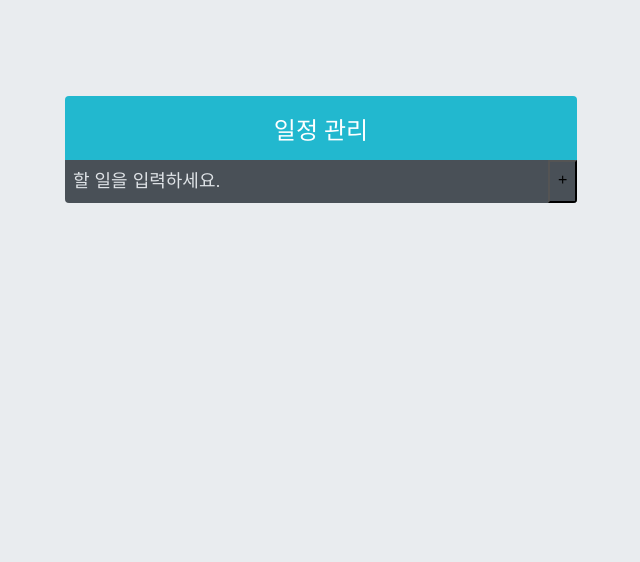
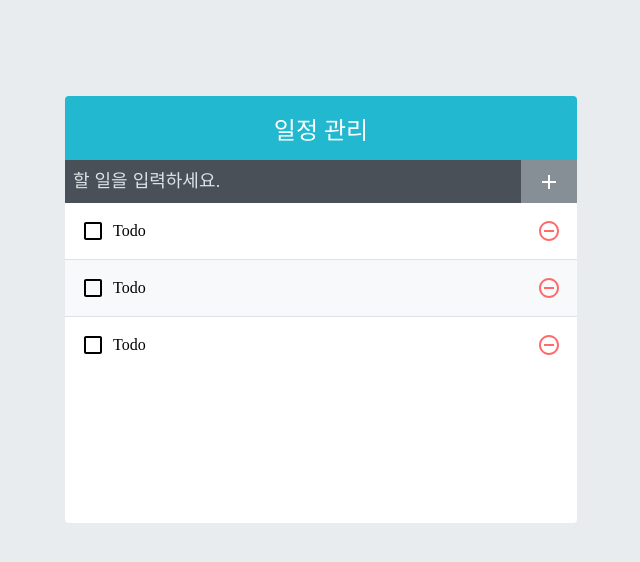
Before and after one commit to radness/react-todo-app, a React (Create React App) app: page / in a window 1280 px wide. Shown: the top 562 px of the page, without its empty margins (319-959 px from the left). Built offline with nearby package versions, Linux system fonts and the light colour scheme.

Commit message:
todo list ui 구현

```diff
--- a/src/App.js
+++ b/src/App.js
@@ -1,11 +1,13 @@
 import React from 'react';
 import TodoTemplate from './components/TodoTemplate';
 import TodoInsert from './components/TodoInsert';
+import TodoList from './components/TodoList';
 
 const App = () => {
   return (
     <TodoTemplate>
       <TodoInsert />
+      <TodoList />
     </TodoTemplate>
   );
 };
--- a/src/components/TodoInsert.scss
+++ b/src/components/TodoInsert.scss
@@ -19,5 +19,19 @@
   button {
     // 기본 스타일을 초기화합니다.
     background: none;
+    outline: none;
+    border: none;
+    background: #868e96;
+    color: white;
+    padding-left: 1rem;
+    padding-right: 1rem;
+    font-size: 1.5rem;
+    display: flex;
+    align-items: center;
+    cursor: pointer;
+    transition: 0.1s background ease-in;
+    &:hover {
+      background: #adb5bd;
+    }
   }
 }
--- /dev/null
+++ b/src/components/TodoList.js
@@ -0,0 +1,17 @@
+import React from 'react';
+import TodoListItem from './TodoListItem';
+import './TodoList.scss';
+
+const TodoList = () => {
+  return (
+    <div>
+      <div className="TodoList">
+        <TodoListItem />
+        <TodoListItem />
+        <TodoListItem />
+      </div>
+    </div>
+  );
+};
+
+export default TodoList;
--- /dev/null
+++ b/src/components/TodoList.scss
@@ -0,0 +1,5 @@
+.TodoList {
+  min-height: 320px;
+  max-height: 512px;
+  overflow-y: auto;
+}
--- /dev/null
+++ b/src/components/TodoListItem.js
@@ -0,0 +1,21 @@
+import React from 'react';
+
+import { MdCheckBoxOutlineBlank, MdRemoveCircleOutline } from 'react-icons/md';
+
+import './TodoListItem.scss';
+
+const TodoListItem = () => {
+  return (
+    <div className="TodoListItem">
+      <div className="checkbox">
+        <MdCheckBoxOutlineBlank />
+        <div className="text">Todo</div>
+      </div>
+      <div className="remove">
+        <MdRemoveCircleOutline />
+      </div>
+    </div>
+  );
+};
+
+export default TodoListItem;
--- /dev/null
+++ b/src/components/TodoListItem.scss
@@ -0,0 +1,47 @@
+.TodoListItem {
+  padding: 1rem;
+  display: flex;
+  align-items: center; // 세로 중앙 정렬
+  &:nth-child(even) {
+    background: #f8f9fa;
+  }
+  .checkbox {
+    cursor: pointer;
+    flex: 1; // 차지할 수 있는 영역 모두 차지
+    display: flex;
+    align-items: center;
+    svg {
+      // 아이콘
+      font-size: 1.5rem;
+    }
+    .text {
+      margin-left: 0.5rem;
+      flex: 1; // 차지할 수 있는 영역 모두 차지
+    }
+    // 체크되어 있을 때 보여 줄 스타일
+    &.checked {
+      svg {
+        color: #adb5bd;
+      }
+      .text {
+        color: #adb5bd;
+        text-decoration: line-through;
+      }
+    }
+  }
+  .remove {
+    display: flex;
+    align-items: center;
+    font-size: 1.5rem;
+    color: #ff6b6b;
+    cursor: pointer;
+    &:hover {
+      color: #ff8787;
+    }
+  }
+
+  // 엘리먼트 사이사이에 테두리를 넣어 줌
+  & + & {
+    border-top: 1px solid #dee2e6;
+  }
+}
```
